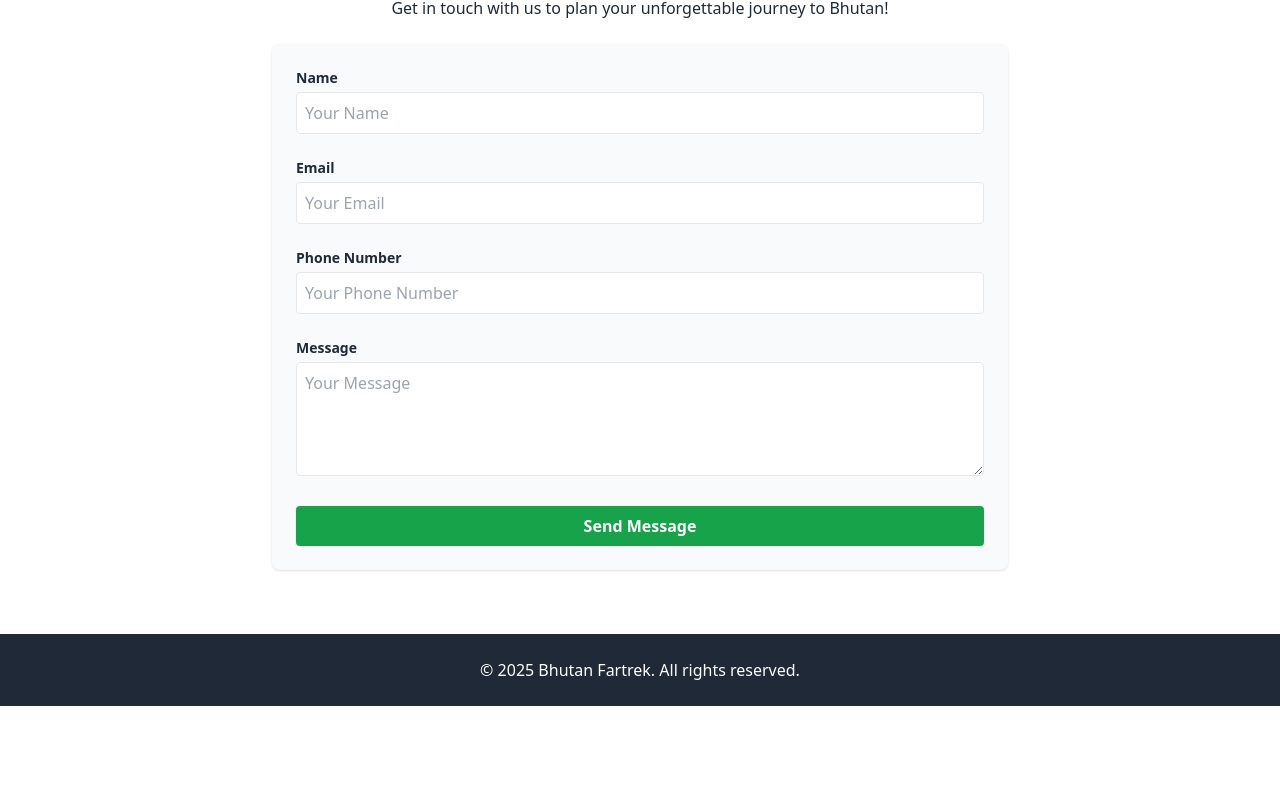
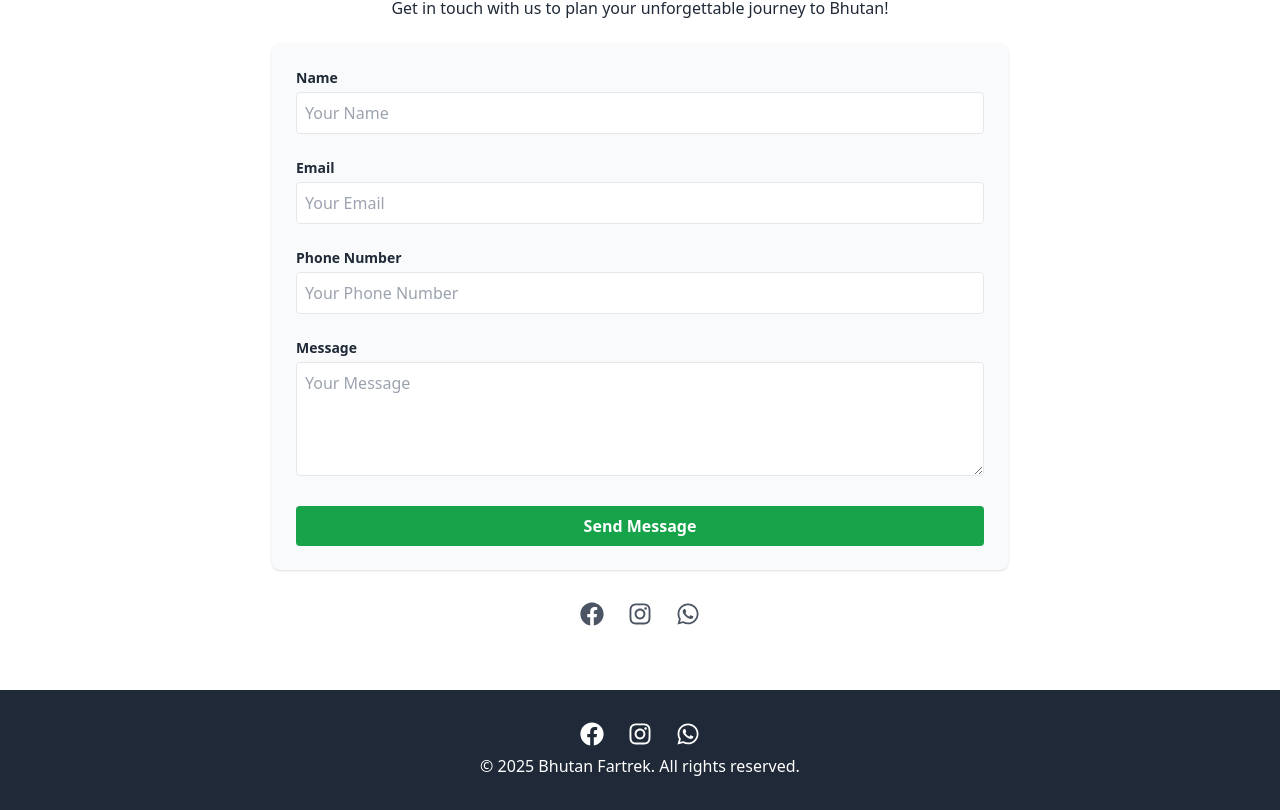
Before and after one commit to Gem460/bhutan-fartrek, a React (Vite) app: page / in a window 1280 px wide. Shown: the part 2192-3002 px from the top of the page. Before the commit the page ends 2898 px from the top, so only its background shows below. Built offline with nearby package versions, Linux system fonts and the light colour scheme.

Commit message:
Add contact form

```diff
--- a/src/App.jsx
+++ b/src/App.jsx
@@ -1,4 +1,5 @@
 import React, { useState, useEffect } from "react";
+import { FaFacebook, FaInstagram, FaWhatsapp } from "react-icons/fa";
 import paro from './assets/images/paro.jpg';
 import punakha from './assets/images/punakha.jpg';
 import jomolhari from './assets/images/jomolhari.jpg';
@@ -47,6 +48,7 @@ export default function App() {
 
   return (
     <div className="font-sans bg-white text-gray-800 relative">
+      {/* Hero Section */}
       <section className="h-screen w-full overflow-hidden relative text-white text-center flex flex-col justify-center items-center px-4">
         <div
           className="absolute inset-0 bg-cover bg-center animate-slowPan transition-opacity duration-1000"
@@ -60,6 +62,7 @@ export default function App() {
         </div>
       </section>
 
+      {/* About Section */}
       <section className="py-16 px-4 max-w-4xl mx-auto" id="about">
         <h2 className="text-3xl font-bold mb-4">About Us</h2>
         <p>
@@ -70,6 +73,7 @@ export default function App() {
         </p>
       </section>
 
+      {/* Tours Section */}
       <section className="bg-gray-100 py-16 px-4" id="tours">
         <div className="max-w-6xl mx-auto">
           <h2 className="text-3xl font-bold mb-8 text-center">Popular Tours & Treks</h2>
@@ -90,6 +94,7 @@ export default function App() {
         </div>
       </section>
 
+      {/* Modal for Tour Details */}
       {selectedTour && (
         <div className="fixed inset-0 bg-black bg-opacity-50 flex justify-center items-center z-50">
           <div className="bg-white p-6 rounded shadow-lg max-w-lg relative">
@@ -103,6 +108,7 @@ export default function App() {
         </div>
       )}
 
+      {/* Gallery Section */}
       <section className="py-16 px-4 max-w-6xl mx-auto" id="gallery">
         <h2 className="text-3xl font-bold mb-8 text-center">Explore Bhutan</h2>
         <div className="grid grid-cols-2 md:grid-cols-4 gap-4">
@@ -112,9 +118,11 @@ export default function App() {
         </div>
       </section>
 
+      {/* Contact Section */}
       <section className="py-16 px-4 max-w-3xl mx-auto" id="contact">
         <h2 className="text-3xl font-bold mb-4 text-center">Contact & Booking</h2>
         <p className="mb-6 text-center">Get in touch with us to plan your unforgettable journey to Bhutan!</p>
+
         <form
           action="https://formspree.io/f/mqallbbq"
           method="POST"
@@ -140,12 +148,38 @@ export default function App() {
             Send Message
           </button>
         </form>
+
+        {/* Social Icons Below Contact Form */}
+        <div className="mt-8 flex justify-center gap-6 text-2xl text-gray-600">
+          <a href="https://www.facebook.com/bhutanfartrek" target="_blank" rel="noopener noreferrer" className="hover:text-blue-600">
+            <FaFacebook />
+          </a>
+          <a href="https://www.instagram.com/bhutanfartrek" target="_blank" rel="noopener noreferrer" className="hover:text-pink-600">
+            <FaInstagram />
+          </a>
+          <a href="https://wa.me/+61412716665" target="_blank" rel="noopener noreferrer" className="hover:text-green-500">
+            <FaWhatsapp />
+          </a>
+        </div>
       </section>
 
-      <footer className="text-center py-6 bg-gray-800 text-white">
-        &copy; {new Date().getFullYear()} Bhutan Fartrek. All rights reserved.
+      {/* Footer */}
+      <footer className="text-center py-8 bg-gray-800 text-white">
+        <div className="mb-2 flex justify-center gap-6 text-2xl">
+          <a href="https://www.facebook.com/bhutanfartrek" target="_blank" rel="noopener noreferrer" className="hover:text-blue-400">
+            <FaFacebook />
+          </a>
+          <a href="https://www.instagram.com/bhutanfartrek" target="_blank" rel="noopener noreferrer" className="hover:text-pink-400">
+            <FaInstagram />
+          </a>
+          <a href="https://wa.me/+61412716665" target="_blank" rel="noopener noreferrer" className="hover:text-green-400">
+            <FaWhatsapp />
+          </a>
+        </div>
+        <p>&copy; {new Date().getFullYear()} Bhutan Fartrek. All rights reserved.</p>
       </footer>
 
+      {/* Background Pan Animation */}
       <style>
         {`
           @keyframes slowPan {
```
